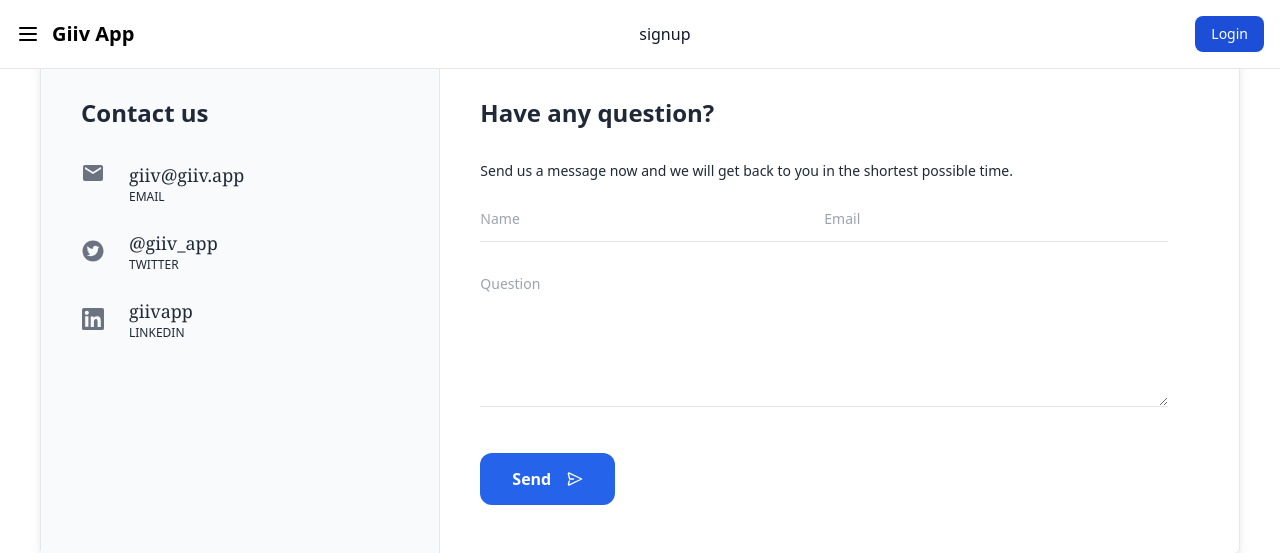
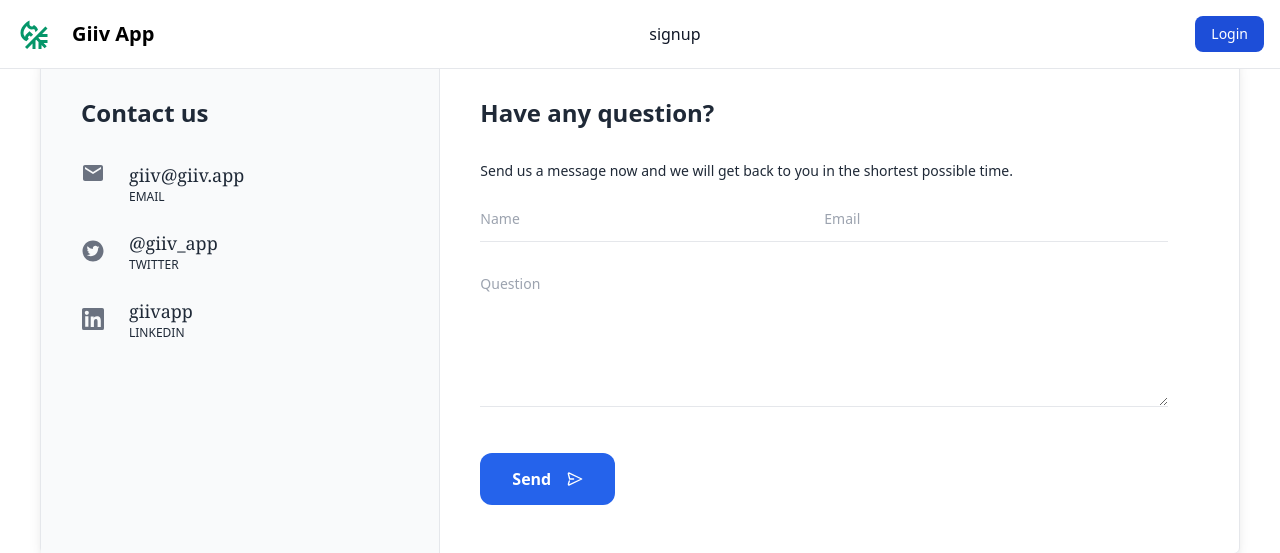
Before and after one commit to SamBabarinde/Giiv-App, a Django app: page /support/ in a window 1280 px wide. Shown: the top 553 px of the page. Run offline with Django 4.2, Linux system fonts and the light colour scheme; some libraries are stand-ins or nearby versions.

Commit message:
Update base.html

```diff
--- a/templates/core/base.html
+++ b/templates/core/base.html
@@ -68,9 +68,9 @@
     <nav class="bg-white dark:bg-gray-900 fixed w-full z-20 top-0 start-0 border-b border-gray-200 dark:border-gray-600">
       <div class="max-w-screen-xl flex flex-wrap items-center justify-between mx-auto p-4">
       <a href="{% url 'core:index'%}" class="flex items-center space-x-3 rtl:space-x-reverse">
-          <svg xmlns="http://www.w3.org/2000/svg" class="h-8 w-6" fill="none" viewBox="0 0 24 24" stroke="currentColor" stroke-width="2">
-            <path stroke-linecap="round" stroke-linejoin="round" d="M4 6h16M4 12h16M4 18h16" />
-          </svg>
+          <span class="mr-2 text-4xl text-green-600">
+        <svg xmlns="http://www.w3.org/2000/svg" aria-hidden="true" role="img" width="1em" height="1em" preserveAspectRatio="xMidYMid meet" viewBox="0 0 24 24"><path fill="currentColor" d="M6.925 16.875Q5.2 16.225 4.1 14.713Q3 13.2 3 11.25q0-1.975.938-3.513Q4.875 6.2 6 5.15q1.125-1.05 2.062-1.6L9 3v2.475q0 .625.45 1.062q.45.438 1.075.438q.35 0 .65-.15q.3-.15.5-.425L12 6q.95.55 1.625 1.35t1.025 1.8l-1.675 1.675q-.05-.6-.287-1.175q-.238-.575-.638-1.05q-.35.2-.738.287q-.387.088-.787.088q-1.1 0-1.987-.612Q7.65 7.75 7.25 6.725q-.95.925-1.6 2.062Q5 9.925 5 11.25q0 .775.275 1.462q.275.688.75 1.213q.05-.5.287-.938q.238-.437.588-.787L9 10.1l2.15 2.1q.05.05.1.125t.1.125l-1.425 1.425q-.05-.075-.087-.125q-.038-.05-.088-.1L9 12.925l-.7.7q-.125.125-.212.287q-.088.163-.088.363q0 .3.175.537q.175.238.45.363ZM9 10.1Zm0 0ZM7.4 22L6 20.6L19.6 7L21 8.4L17.4 12H21v2h-5.6l-.5.5l1.5 1.5H21v2h-2.6l2.1 2.1l-1.4 1.4l-2.1-2.1V22h-2v-4.6l-1.5-1.5l-.5.5V22h-2v-3.6Z" /></svg>
+      </span>
           <span class="self-center text-xl font-semibold whitespace-nowrap dark:text-white">Giiv App</span>
       </a>
       <div class="flex md:order-2 space-x-3 md:space-x-0 rtl:space-x-reverse">
```
